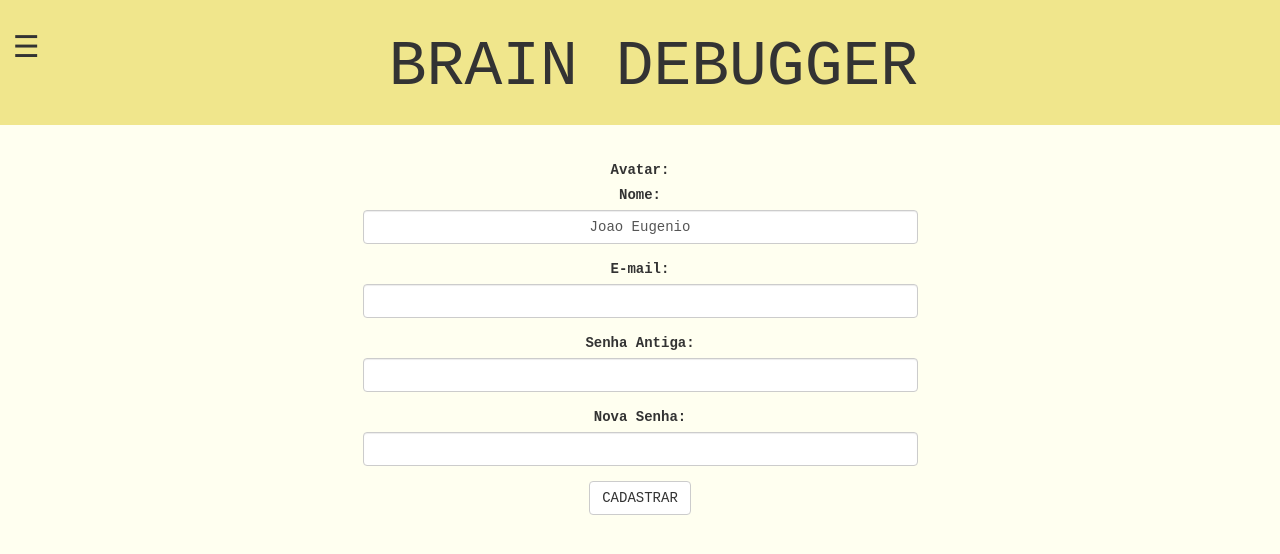
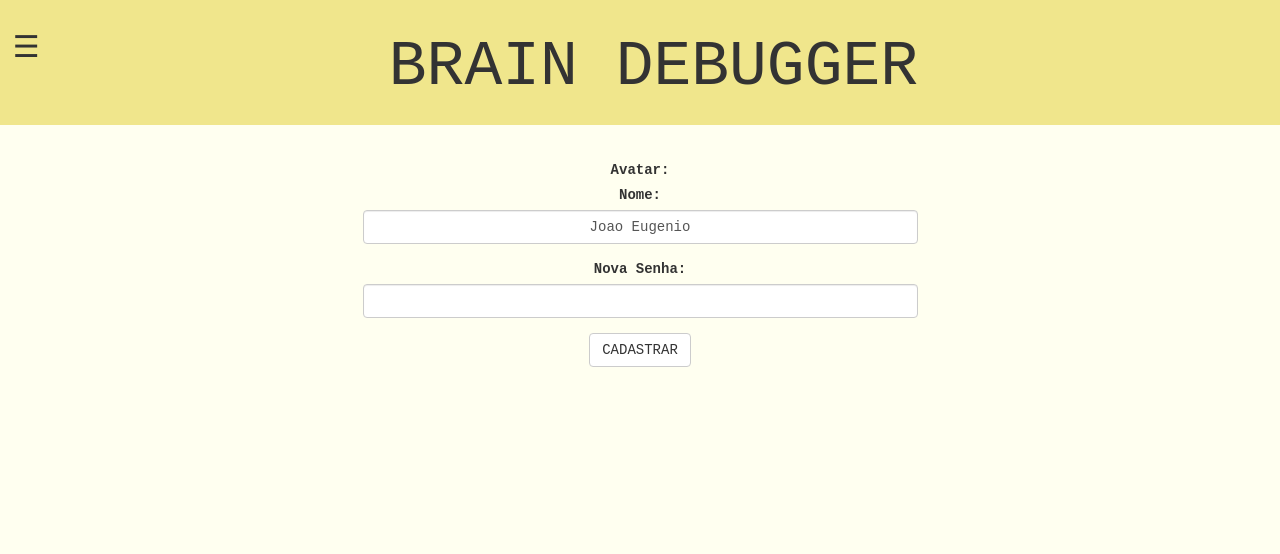
Before and after one commit to fernandabatista/brain-storm, a PHP site: page /edita_perfil.php in a window 1280 px wide. Shown: the top 554 px of the page. Run offline with PHP 8.4, Linux system fonts and the light colour scheme; a user stored in the database is signed in; data comes from the database, SQL or seed files in the repository; some libraries are stand-ins or nearby versions.

Commit message:
ta updateando nome e senha, só tem que arrumar os links

```diff
--- a/edita_perfil.php
+++ b/edita_perfil.php
@@ -6,9 +6,12 @@
   require_once "authenticate.php";
   html_header("style.css");
 //  echo breadcumb(0,$_GET['id']);
+  $_POST['nomea'] = $_SESSION['name']; //nomea = nome atual e depois nome atualizado
    if($_SERVER['REQUEST_METHOD']=='POST'){
-    perfil($_SESSION['cid'],$_POST['nome'], $_POST['email'], $_POST['pwd']);
+    perfil($_SESSION['cid'],$_POST['nome'], $_POST['pwd']);
+  $_POST['nomea'] = $_POST['nome'];
   }
+
 ?>
   <div class='container' id='pageContent'>
 
@@ -21,15 +24,7 @@
 		<div class="form-group ">
 			<label for="nome">Nome:</label>
 			<input name= 'nome' type="text" class="form-control center" id="user"
-			value="<?= $_SESSION['name'] ?>">
-		</div>
-		<div class="form-group ">
-			<label for="email">E-mail:</label>
-			<input name= 'email' type="email" class="form-control center" id="email">
-		</div>
-		<div class="form-group">
-			<label for="pwd">Senha Antiga:</label>
-			<input name= 'pwd' type="password" class="form-control center" id="pwd">
+			value="<?= $_POST['nomea'] ?>">
 		</div>
 		<div class="form-group">
 			<label for="pwd">Nova Senha:</label>
--- a/update.php
+++ b/update.php
@@ -1,4 +1,4 @@
-<?php function perfil($ass, $nome, $email, $pwd){
+<?php function perfil($ass, $nome, $pwd){
     require "credentials.php";
     require "authenticate.php";
     require "links.php";
@@ -8,10 +8,9 @@
       die("Connection failed: " . mysqli_connect_error());
     }
     $id = mysqli_insert_id($conn);
-    $sql = "UPDATE usuario SET Nome_Usuario='$nome' WHERE id = '".$_SESSION['user']."'";
-  //  $sql = "SELECT id FROM usuario WHERE Nome_Usuario = '".$_SESSION['user']."'";
-    mysqli_query($conn, $sql);
-    echo $sql;
+    $sql = "UPDATE usuario SET Nome_Usuario='$nome', Senha='$pwd' WHERE ID_Usuario = '".$_SESSION['user']."'";
+    //mysqli_query($conn, $sql);
+    //echo $sql;
         //foto
     // if (isset($_FILES['imagem'])) {
     //     $extensao = strtolower(substr($_FILES['arquivo']['name'] , -4));
@@ -22,5 +21,12 @@
     //     move_uploaded_file($_FILES['arquivo']['tmp-name'], $diretorio.$novo_nome);
 
     // $sql = "INSERT INTO user (Imagem) VALUES ('&imagem')";
+    if (mysqli_query($conn, $sql)) {
+    echo "Record updated successfully";
+} else {
+    echo "Error updating record: " . mysqli_error($conn);
+}
+
+mysqli_close($conn);
 }
 ?>
```
